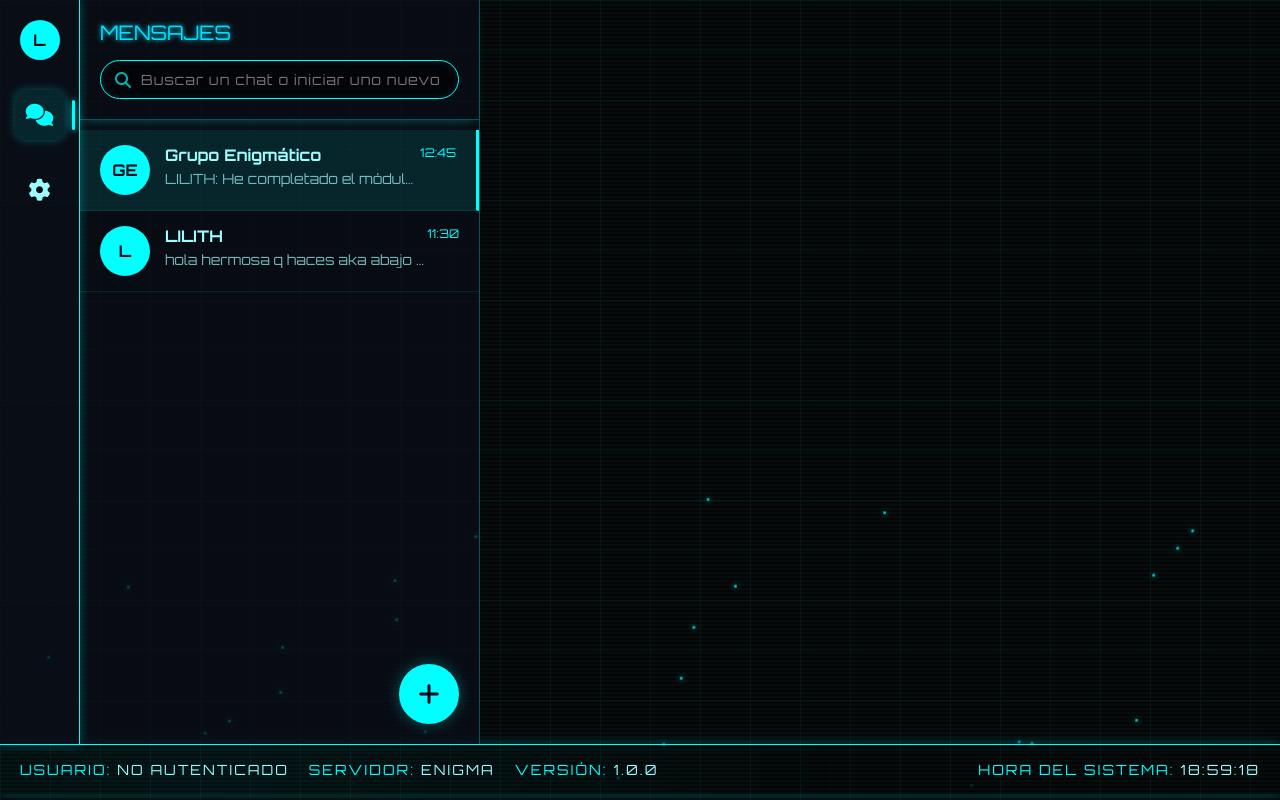
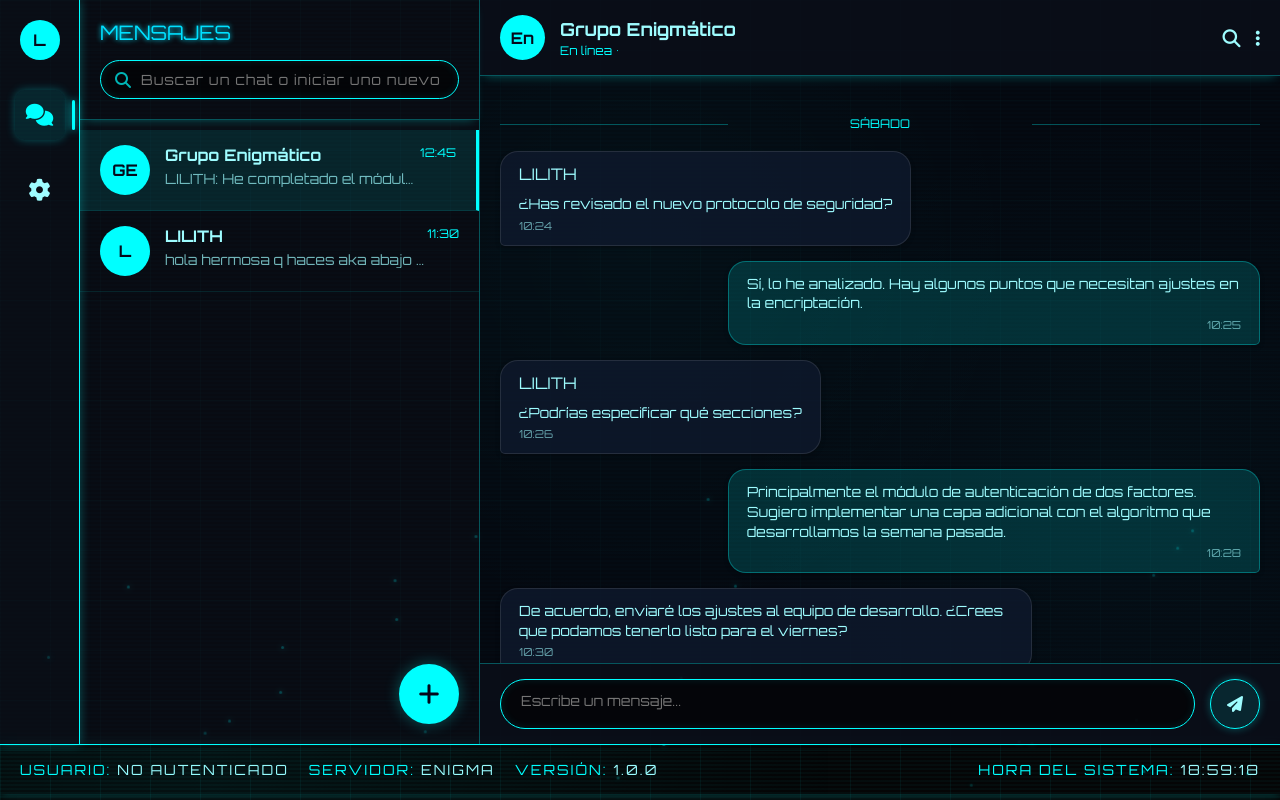
Before and after one commit to dalaiboada/EnigmaChat, a website built with Vite: page messages.html in a window 1280 px wide. Built offline with nearby package versions, Linux system fonts and the light colour scheme; no server answers.

Commit message:
feat(CoversationPanel): structure HTML (with example) and styles

```diff
--- a/messages.html
+++ b/messages.html
@@ -93,11 +93,76 @@
               <i class="fas fa-comment"></i>
               <span>Iniciar conversación</span>
             </div>
+          </div>
+        </div>
+      </div>
 
+      <!-- Panel de conversación -->
+      <div class="conversation-panel">
+        <!-- Header  -->
+        <div class="conversation-header">
+            <div class="conversation-avatar">En</div>
+            <div class="conversation-info">
+              <div class="conversation-name">Grupo Enigmático</div>
+              <div class="conversation-status">En línea • </div>
+            </div>
+
+            <div class="conversation-actions">
+              <i class="fas fa-search action-icon"></i>
+              <i class="fas fa-ellipsis-v action-icon"></i>
+            </div>
+        </div>
+
+        <!-- Contenedor de mensajes -->
+        <div class="messages-container">
+          <!-- Separador de tiempo -->
+          <div class="date-separator">SÁBADO</div>
+
+          <!--  Mensajes -->
+          <div class="message other">
+            <div class="message-user" style="margin-bottom: 10px;">LILITH</div>
+
+            <div class="message-text">¿Has revisado el nuevo protocolo de seguridad?</div>
+            <div class="message-time">10:24</div>
+          </div>
+
+          <div class="message own">
+            <div class="message-text">Sí, lo he analizado. Hay algunos puntos que necesitan ajustes en la encriptación.</div>
+            <div class="message-time">10:25</div>
+          </div>
+
+          <div class="message other">
+            <div class="message-user" style="margin-bottom: 10px;">LILITH</div>
+
+            <div class="message-text">¿Podrías especificar qué secciones?</div>
+            <div class="message-time">10:26</div>
+          </div>
+
+          <div class="message own">
+            <div class="message-text">Principalmente el módulo de autenticación de dos factores. Sugiero implementar una capa adicional con el algoritmo que desarrollamos la semana pasada.</div>
+            <div class="message-time">10:28</div>
+          </div>
+
+          <div class="message other">
+            <div class="message-text">De acuerdo, enviaré los ajustes al equipo de desarrollo. ¿Crees que podamos tenerlo listo para el viernes?</div>
+            <div class="message-time">10:30</div>
+          </div>
+
+          <div class="message own">
+            <div class="message-text">Sí, si trabajamos en ello hoy y mañana.</div>
+            <div class="message-time">10:32</div>
           </div>
         </div>
 
-      <!-- Panel de conversación -->
+        <!-- Contenedor para enviar mensajes -->
+        <div class="input-container">
+            <textarea class="message-input" placeholder="Escribe un mensaje..."></textarea>
+
+            <div class="send-button">
+                <i class="fas fa-paper-plane"></i>
+            </div>
+        </div>
+      </div>
     </main>
 
     <!-- Footer -->
@@ -233,7 +298,7 @@
     </div>
 
     <!-- 2. Modal de Crear grupo -->
-    <!-- 2. Modal de Crear grupo -->
+    <!-- 3. Modal de Nueva conversación -->
 
     <script type="module" src="src/scripts/ui/pages/Messages.js"></script>
   </body>
--- /dev/null
+++ b/src/styles/pages/messages/ConversationPanel/ConversationPanel.css
@@ -0,0 +1,195 @@
+.conversation-panel {
+    flex: 1;
+    display: flex;
+    flex-direction: column;
+    background: var(--color-chat-bg);
+    position: relative;
+    overflow: hidden;
+}
+
+.conversation-header {
+    padding: 15px 20px;
+    border-bottom: 1px solid rgba(0, 255, 255, 0.3);
+    box-shadow: 0 5px 10px -5px var(--color-glow);
+    display: flex;
+    align-items: center;
+    background: rgba(10, 15, 25, 0.8);
+}
+
+.conversation-avatar {
+    width: 45px;
+    height: 45px;
+    border-radius: 50%;
+    background: linear-gradient(45deg, var(--color-cyan), var(--color-electric-blue));
+    display: flex;
+    align-items: center;
+    justify-content: center;
+    color: var(--color-dark-blue);
+    font-weight: bold;
+    margin-right: 15px;
+}
+
+.conversation-info {
+    flex: 1;
+}
+
+.conversation-name {
+    color: var(--color-text);
+    font-weight: bold;
+    font-size: 18px;
+}
+
+.conversation-status {
+    color: var(--color-cyan);
+    font-size: 12px;
+    margin-top: 3px;
+}
+
+.conversation-actions {
+    display: flex;
+    gap: 15px;
+}
+
+.action-icon {
+    color: var(--color-text);
+    font-size: 18px;
+    cursor: pointer;
+    transition: all 0.3s ease;
+}
+
+.action-icon:hover {
+    color: var(--color-cyan);
+    transform: scale(1.1);
+}
+
+.messages-container {
+    flex: 1;
+    padding: 20px;
+    overflow-y: auto;
+    display: flex;
+    flex-direction: column;
+    background:
+        radial-gradient(circle at 20% 30%, rgba(0, 255, 255, 0.03) 0%, transparent 50%),
+        radial-gradient(circle at 80% 70%, rgba(5, 217, 232, 0.03) 0%, transparent 50%);
+}
+
+.date-separator {
+    text-align: center;
+    margin: 20px 0;
+    color: var(--color-cyan);
+    font-size: 12px;
+    position: relative;
+}
+
+.date-separator::before,
+.date-separator::after {
+    content: "";
+    position: absolute;
+    top: 50%;
+    width: 30%;
+    height: 1px;
+    background: rgba(0, 255, 255, 0.3);
+}
+
+.date-separator::before {
+    left: 0;
+}
+
+.date-separator::after {
+    right: 0;
+}
+
+.message {
+    max-width: 70%;
+    padding: 12px 18px;
+    margin-bottom: 15px;
+    border-radius: 18px;
+    position: relative;
+    word-wrap: break-word;
+    box-shadow: 0 2px 5px rgba(0, 0, 0, 0.2);
+}
+
+.message.own {
+    align-self: flex-end;
+    background: var(--color-own-msg);
+    border: 1px solid rgba(0, 255, 255, 0.3);
+    border-bottom-right-radius: 5px;
+}
+
+.message.other {
+    align-self: flex-start;
+    background: var(--color-other-msg);
+    border: 1px solid rgba(255, 255, 255, 0.1);
+    border-bottom-left-radius: 5px;
+}
+
+.message-text {
+    color: var(--color-text);
+    font-size: 14px;
+    line-height: 1.4;
+}
+
+.message-time {
+    text-align: right;
+    font-size: 11px;
+    color: rgba(158, 252, 255, 0.6);
+    margin-top: 5px;
+}
+
+.message.other .message-time {
+    text-align: left;
+}
+
+.input-container {
+    padding: 15px 20px;
+    background: rgba(10, 15, 25, 0.8);
+    border-top: 1px solid rgba(0, 255, 255, 0.3);
+    display: flex;
+    align-items: center;
+}
+
+.message-input {
+    flex: 1;
+    background: rgba(0, 0, 0, 0.6);
+    border: 1px solid var(--color-cyan);
+    border-radius: 25px;
+    padding: 12px 20px;
+    color: var(--color-text);
+    font-family: var(--fuente);
+    transition: all 0.3s ease;
+    box-shadow: inset 0 0 8px rgba(0, 255, 255, 0.1);
+    font-size: 14px;
+    resize: none;
+    height: 50px;
+    max-height: 120px;
+}
+
+.message-input:focus {
+    outline: none;
+    box-shadow:
+        inset 0 0 12px rgba(0, 255, 255, 0.2),
+        0 0 15px rgba(0, 255, 255, 0.3);
+    border-color: var(--color-h1);
+}
+
+.send-button {
+    width: 50px;
+    height: 50px;
+    border-radius: 50%;
+    background: rgba(0, 255, 255, 0.1);
+    border: 1px solid var(--color-cyan);
+    color: var(--color-text);
+    display: flex;
+    align-items: center;
+    justify-content: center;
+    margin-left: 15px;
+    cursor: pointer;
+    transition: all 0.3s ease;
+    box-shadow: 0 0 8px var(--color-glow);
+}
+
+.send-button:hover {
+    background: rgba(0, 255, 255, 0.2);
+    box-shadow: 0 0 15px var(--color-cyan);
+    transform: scale(1.05);
+}
--- a/src/styles/pages/messages/Messages.css
+++ b/src/styles/pages/messages/Messages.css
@@ -9,6 +9,9 @@
 /* Panel de chats*/
 @import "./ChatsPanel/ChatsPanel.css";
 
+/* Panel de Conversaciones */
+@import "./ConversationPanel/ConversationPanel.css";
+
 /* Footer */
 @import "@/styles/pages/login/Footer/Footer.css";
 
```
